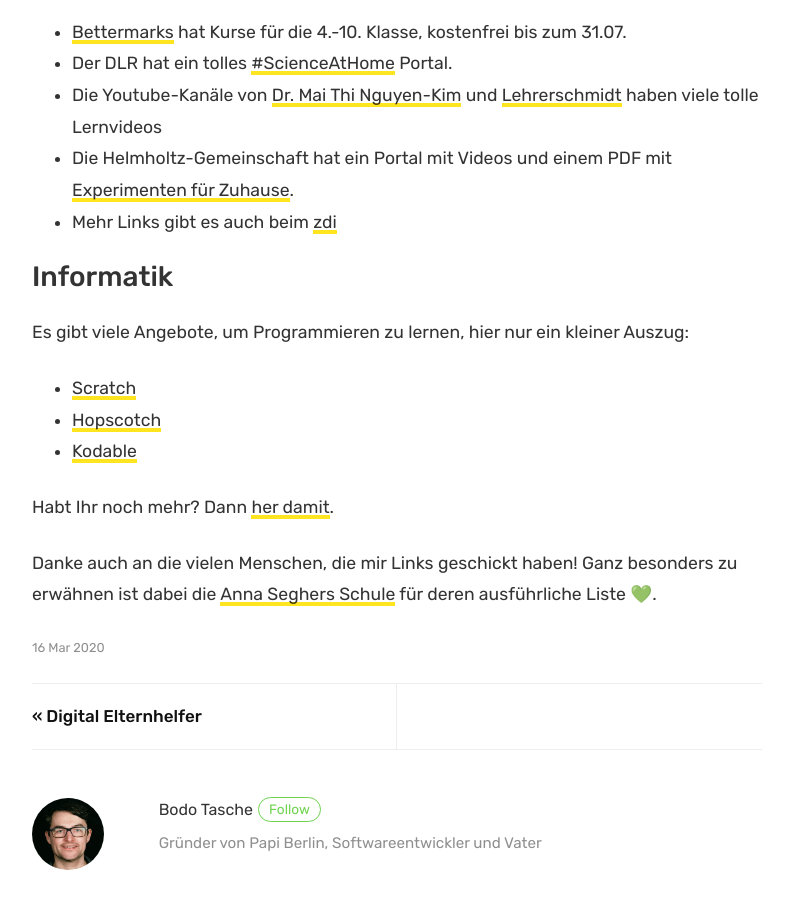
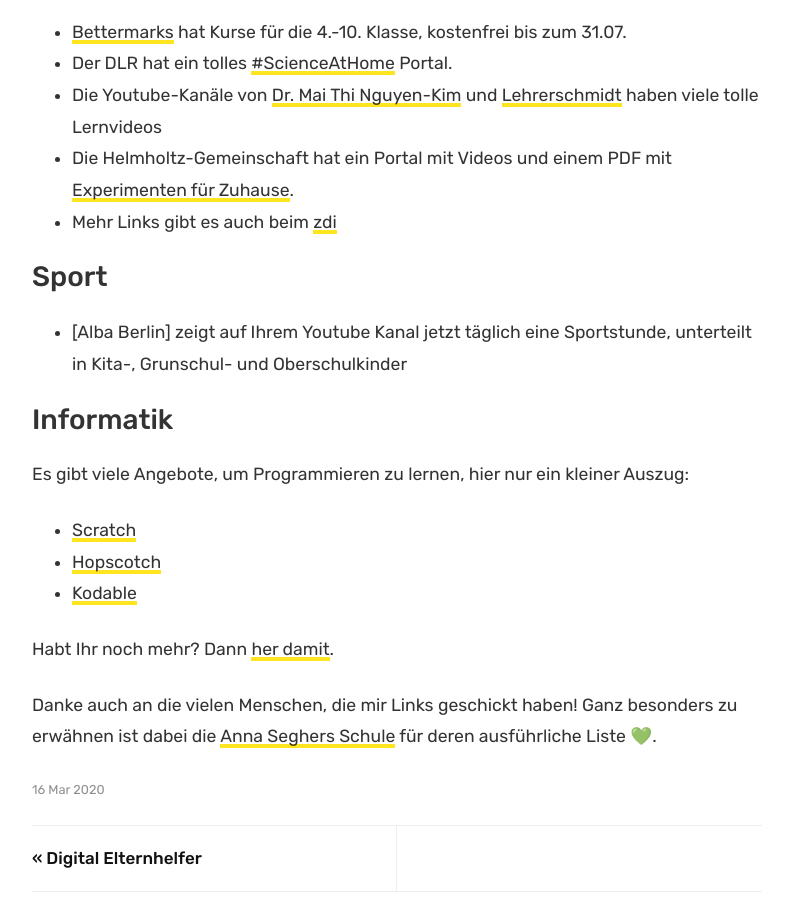
Before and after one commit to papiberlin/website, a Jekyll site: the page built from _posts/2020-03-16-corona-resources.md, in a window 1280 px wide and 900 px high, scrolled down 2948 px. Shown: the whole window, without its empty margins (433-1226 px from the left). Built offline with Jekyll 4.4.1, drawn with Linux system fonts in a browser that asks for light colours.

Commit message:
add alba

```diff
--- a/_posts/2020-03-16-corona-resources.md
+++ b/_posts/2020-03-16-corona-resources.md
@@ -75,6 +75,10 @@
 * Die Helmholtz-Gemeinschaft hat ein Portal mit Videos und einem PDF mit [Experimenten für Zuhause](https://www.helmholtz.de/index.php?id=5360).
 * Mehr Links gibt es auch beim [zdi](https://www.zdi-portal.de/mint-trotz-corona-linkliste-fuer-zuhause/)
 
+### Sport
+
+* [Alba Berlin] zeigt auf Ihrem Youtube Kanal jetzt täglich eine Sportstunde, unterteilt in Kita-, Grunschul- und Oberschulkinder
+
 ### Informatik
 
 Es gibt viele Angebote, um Programmieren zu lernen, hier nur ein kleiner Auszug:
```
